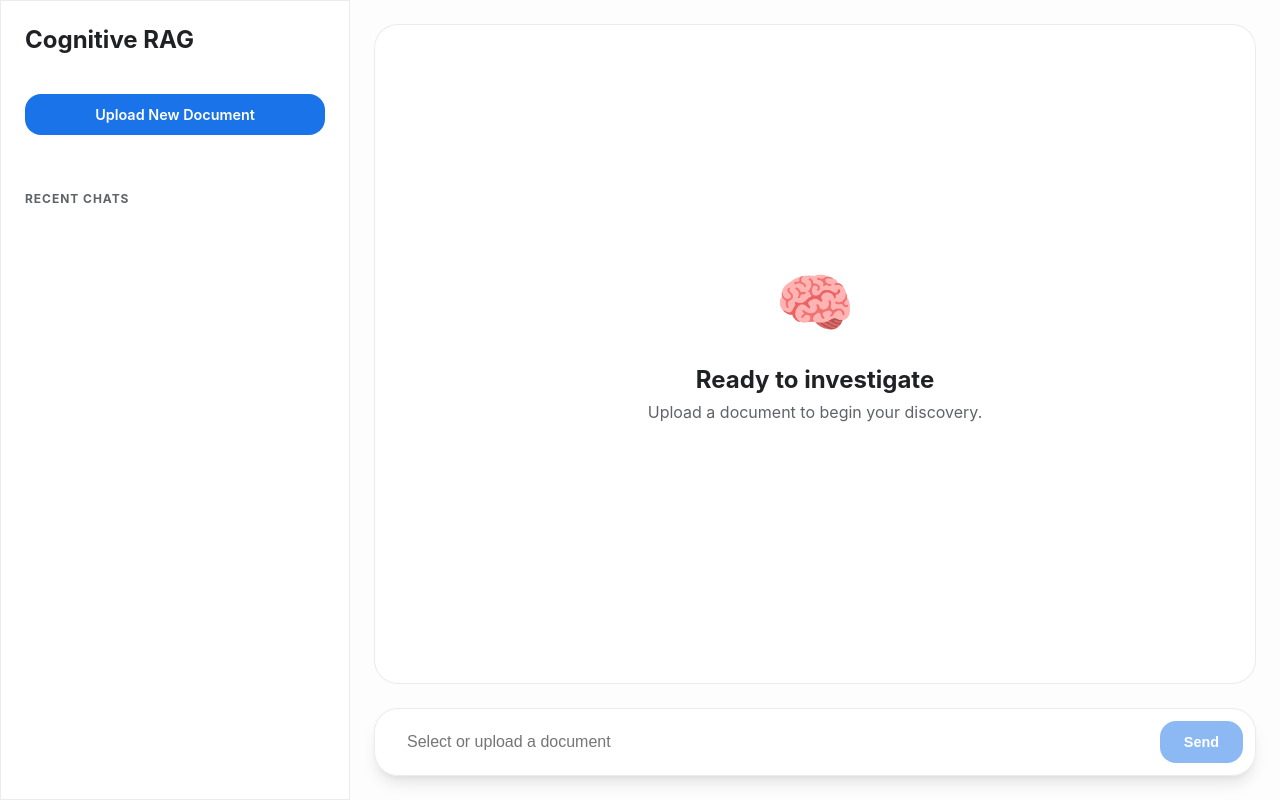
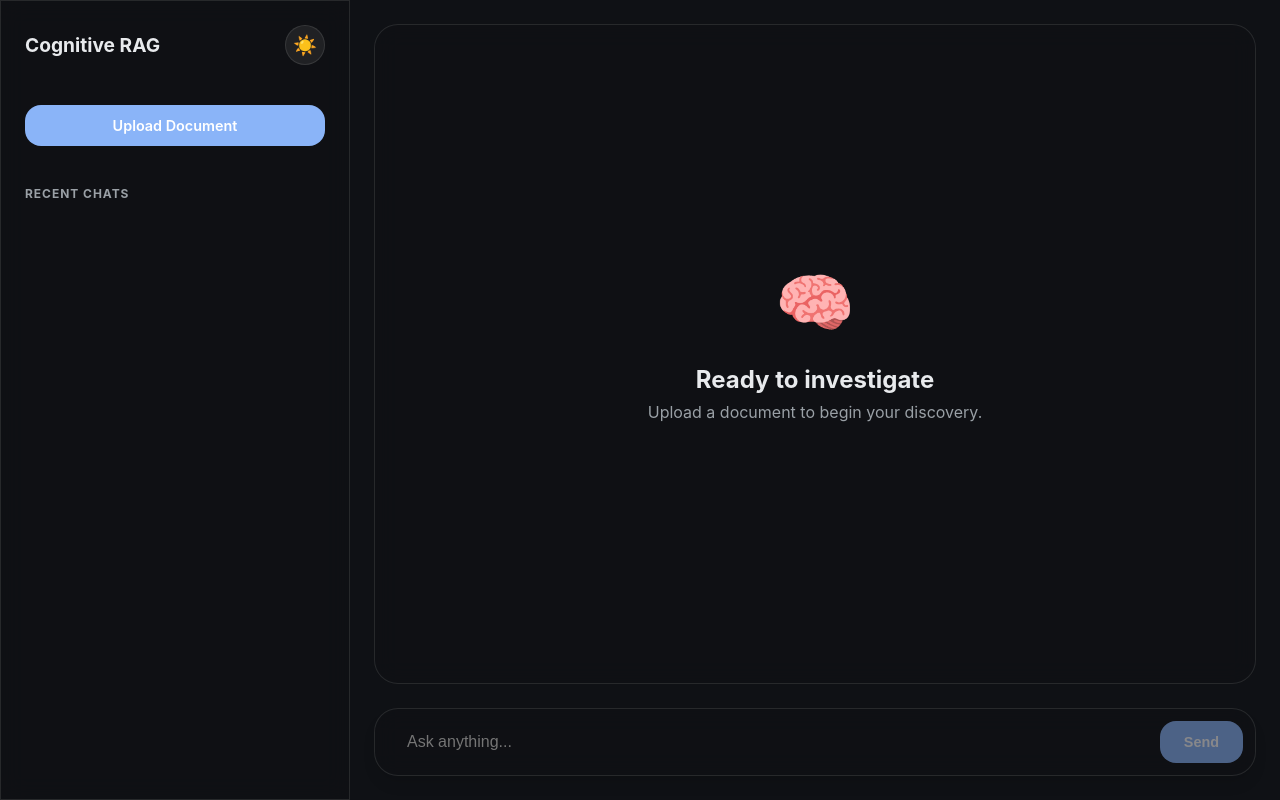
Before and after one commit to Durgaprasad-Developer/Cognitive-RAG, a Next.js app: page / in a window 1280 px wide. Built offline with nearby package versions, Linux system fonts and the light colour scheme.

Commit message:
Experiment: Added manual Dark/Light mode toggle for visibility testing

```diff
--- a/src/app/globals.css
+++ b/src/app/globals.css
@@ -10,8 +10,21 @@
   --glass: rgba(255, 255, 255, 0.8);
 }
 
+/* Explicit Dark Mode Overrides */
+[data-theme="dark"] {
+  --background: #0f1115;
+  --foreground: #e8eaed;
+  --primary: #8ab4f8;
+  --primary-hover: #aecbfa;
+  --secondary: #202124;
+  --accent: #172b4d;
+  --muted: #9aa0a6;
+  --border: rgba(255, 255, 255, 0.1);
+  --glass: rgba(15, 17, 21, 0.8);
+}
+
 @media (prefers-color-scheme: dark) {
-  :root {
+  :root:not([data-theme="light"]) {
     --background: #0f1115;
     --foreground: #e8eaed;
     --primary: #8ab4f8;
@@ -36,6 +49,7 @@ body {
   color: var(--foreground);
   height: 100vh;
   overflow: hidden;
+  transition: background 0.3s ease, color 0.3s ease;
 }
 
 .container {
@@ -57,6 +71,31 @@ body {
   border-right: 1px solid var(--border);
   z-index: 10;
   gap: 1.5rem;
+}
+
+.sidebar-header {
+  display: flex;
+  justify-content: space-between;
+  align-items: center;
+  margin-bottom: 1rem;
+}
+
+.theme-toggle {
+  background: var(--secondary);
+  border: 1px solid var(--border);
+  border-radius: 50%;
+  width: 40px;
+  height: 40px;
+  display: flex;
+  align-items: center;
+  justify-content: center;
+  cursor: pointer;
+  font-size: 1.2rem;
+  transition: transform 0.2s;
+}
+
+.theme-toggle:hover {
+  transform: scale(1.1);
 }
 
 .sidebar-title {
@@ -83,6 +122,11 @@ body {
   align-items: center;
   transition: all 0.2s ease;
   border: 1px solid transparent;
+}
+
+.session-item.disabled {
+  opacity: 0.5;
+  pointer-events: none;
 }
 
 .session-item:hover {
@@ -226,49 +270,20 @@ body {
 }
 
 @keyframes dotTyping {
-  0% {
-    box-shadow: 9984px 0 0 0 var(--primary), 9996px 0 0 0 var(--primary), 10008px 0 0 0 var(--primary);
-  }
-  16.667% {
-    box-shadow: 9984px -10px 0 0 var(--primary), 9996px 0 0 0 var(--primary), 10008px 0 0 0 var(--primary);
-  }
-  33.333% {
-    box-shadow: 9984px 0 0 0 var(--primary), 9996px 0 0 0 var(--primary), 10008px 0 0 0 var(--primary);
-  }
-  50% {
-    box-shadow: 9984px 0 0 0 var(--primary), 9996px -10px 0 0 var(--primary), 10008px 0 0 0 var(--primary);
-  }
-  66.667% {
-    box-shadow: 9984px 0 0 0 var(--primary), 9996px 0 0 0 var(--primary), 10008px 0 0 0 var(--primary);
-  }
-  83.333% {
-    box-shadow: 9984px 0 0 0 var(--primary), 9996px 0 0 0 var(--primary), 10008px -10px 0 0 var(--primary);
-  }
-  100% {
-    box-shadow: 9984px 0 0 0 var(--primary), 9996px 0 0 0 var(--primary), 10008px 0 0 0 var(--primary);
-  }
+  0% { box-shadow: 9984px 0 0 0 var(--primary), 9996px 0 0 0 var(--primary), 10008px 0 0 0 var(--primary); }
+  16.667% { box-shadow: 9984px -10px 0 0 var(--primary), 9996px 0 0 0 var(--primary), 10008px 0 0 0 var(--primary); }
+  33.333% { box-shadow: 9984px 0 0 0 var(--primary), 9996px 0 0 0 var(--primary), 10008px 0 0 0 var(--primary); }
+  50% { box-shadow: 9984px 0 0 0 var(--primary), 9996px -10px 0 0 var(--primary), 10008px 0 0 0 var(--primary); }
+  66.667% { box-shadow: 9984px 0 0 0 var(--primary), 9996px 0 0 0 var(--primary), 10008px 0 0 0 var(--primary); }
+  83.333% { box-shadow: 9984px 0 0 0 var(--primary), 9996px 0 0 0 var(--primary), 10008px -10px 0 0 var(--primary); }
+  100% { box-shadow: 9984px 0 0 0 var(--primary), 9996px 0 0 0 var(--primary), 10008px 0 0 0 var(--primary); }
 }
 
-.prose p {
-  margin-bottom: 0.75rem;
-}
-
-.prose p:last-child {
-  margin-bottom: 0;
-}
-
-.prose ul, .prose ol {
-  margin-left: 1.5rem;
-  margin-bottom: 0.75rem;
-}
-
-.prose li {
-  margin-bottom: 0.25rem;
-}
-
-.prose strong {
-  font-weight: 600;
-}
+.prose p { margin-bottom: 0.75rem; }
+.prose p:last-child { margin-bottom: 0; }
+.prose ul, .prose ol { margin-left: 1.5rem; margin-bottom: 0.75rem; }
+.prose li { margin-bottom: 0.25rem; }
+.prose strong { font-weight: 600; }
 
 .input-container {
   border-radius: 1.5rem;
@@ -382,25 +397,12 @@ body {
 .shadow-sm { box-shadow: 0 1px 2px 0 rgba(0, 0, 0, 0.05); }
 .shadow-lg { box-shadow: 0 10px 15px -3px rgba(0, 0, 0, 0.1), 0 4px 6px -2px rgba(0, 0, 0, 0.05); }
 
-.fade-in {
-  animation: fadeIn 0.3s ease-out forwards;
-}
-
+.fade-in { animation: fadeIn 0.3s ease-out forwards; }
 @keyframes fadeIn {
   from { opacity: 0; transform: translateY(10px); }
   to { opacity: 1; transform: translateY(0); }
 }
 
-/* Scrollbar Styling */
-::-webkit-scrollbar {
-  width: 6px;
-}
-
-::-webkit-scrollbar-track {
-  background: transparent;
-}
-
-::-webkit-scrollbar-thumb {
-  background: var(--border);
-  border-radius: 3px;
-}
+::-webkit-scrollbar { width: 6px; }
+::-webkit-scrollbar-track { background: transparent; }
+::-webkit-scrollbar-thumb { background: var(--border); border-radius: 3px; }
--- a/src/app/page.tsx
+++ b/src/app/page.tsx
@@ -25,20 +25,26 @@ export default function NotebookLM() {
   const [isUploading, setIsUploading] = useState(false);
   const [isAsking, setIsAsking] = useState(false);
   const [statusMessage, setStatusMessage] = useState("");
+  const [theme, setTheme] = useState<"light" | "dark">("dark");
   const chatEndRef = useRef<HTMLDivElement>(null);
 
   useEffect(() => {
     const saved = localStorage.getItem("cognitive_rag_sessions");
+    const savedTheme = localStorage.getItem("cognitive_rag_theme") as "light" | "dark";
+
+    if (savedTheme) {
+      setTheme(savedTheme);
+      document.body.setAttribute("data-theme", savedTheme);
+    } else {
+      document.body.setAttribute("data-theme", "dark");
+    }
+
     if (saved) {
       try {
         const parsed = JSON.parse(saved);
         setSessions(parsed);
-        if (parsed.length > 0) {
-          setActiveSessionId(parsed[0].id);
-        }
-      } catch (e) {
-        console.error("Failed to parse sessions", e);
-      }
+        if (parsed.length > 0) setActiveSessionId(parsed[0].id);
+      } catch (e) { console.error("Failed to parse sessions", e); }
     }
   }, []);
 
@@ -49,6 +55,13 @@ export default function NotebookLM() {
       localStorage.removeItem("cognitive_rag_sessions");
     }
   }, [sessions]);
+
+  const toggleTheme = () => {
+    const newTheme = theme === "dark" ? "light" : "dark";
+    setTheme(newTheme);
+    localStorage.setItem("cognitive_rag_theme", newTheme);
+    document.body.setAttribute("data-theme", newTheme);
+  };
 
   const scrollToBottom = () => {
     chatEndRef.current?.scrollIntoView({ behavior: "smooth" });
@@ -64,9 +77,8 @@ export default function NotebookLM() {
     const file = e.target.files?.[0];
     if (!file) return;
 
-    // Check file size (4.5MB Vercel Limit)
     if (file.size > 4.5 * 1024 * 1024) {
-      alert("❌ [STAGE 0: PRE-CHECK] File is too large. Vercel limit is 4.5MB. Please upload a smaller PDF.");
+      alert("❌ [STAGE 0: PRE-CHECK] File is too large. Vercel limit is 4.5MB.");
       return;
     }
 
@@ -100,7 +112,7 @@ export default function NotebookLM() {
         alert(`❌ Upload Failed: ${data.error || "Internal Server Error"}`);
       }
     } catch (error: any) {
-      alert(`❌ [STAGE 1: NETWORK] Failed to connect to server: ${error.message}`);
+      alert(`❌ [STAGE 1: NETWORK] Failed to connect: ${error.message}`);
     } finally {
       setIsUploading(false);
       setStatusMessage("");
@@ -175,20 +187,23 @@ export default function NotebookLM() {
     e.stopPropagation();
     if (confirm("Delete this chat?")) {
       setSessions((prev) => prev.filter((s) => s.id !== id));
-      if (activeSessionId === id) {
-        setActiveSessionId(null);
-      }
+      if (activeSessionId === id) setActiveSessionId(null);
     }
   };
 
   return (
     <div className="container">
       <div className="sidebar glass">
-        <h1 style={{ fontSize: "1.5rem", marginBottom: "1rem", fontWeight: 700 }}>Cognitive RAG</h1>
+        <div className="sidebar-header">
+          <h1 style={{ fontSize: "1.2rem", fontWeight: 700 }}>Cognitive RAG</h1>
+          <button className="theme-toggle" onClick={toggleTheme}>
+            {theme === "dark" ? "☀️" : "🌙"}
+          </button>
+        </div>
 
-        <div style={{ marginBottom: "2rem" }}>
+        <div style={{ marginBottom: "1rem" }}>
           <label className={`button primary-btn ${isUploading || isAsking ? 'disabled' : ''}`} style={{ display: "block", textAlign: "center" }}>
-            {isUploading ? "Indexing..." : "Upload New Document"}
+            {isUploading ? "Indexing..." : "Upload Document"}
             <input
               type="file"
               accept=".pdf,.txt"
@@ -274,15 +289,7 @@ export default function NotebookLM() {
           <form onSubmit={handleAsk} style={{ display: "flex", gap: "1rem" }}>
             <input
               className="input"
-              placeholder={
-                isUploading
-                ? "Indexing document... please wait"
-                : isAsking
-                  ? "Agent is thinking..."
-                  : activeSessionId
-                    ? "Ask anything about the document..."
-                    : "Select or upload a document"
-              }
+              placeholder={isUploading ? "Indexing..." : isAsking ? "Agent is thinking..." : "Ask anything..."}
               value={query}
               onChange={(e) => setQuery(e.target.value)}
               disabled={!activeSessionId || isAsking || isUploading}
```
